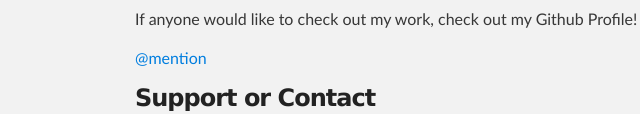
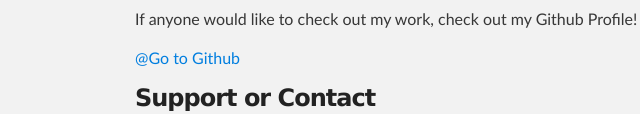
Before and after one commit to hoblermr17/hoblermr17.github.io, a plain HTML site: page index.html in a window 1280 px wide. Shown: the part 686-800 px from the top of the page, 185-825 px from the left. Drawn offline with Linux system fonts and the light colour scheme.

Commit message:
Update index.html

```diff
--- a/index.html
+++ b/index.html
@@ -45,7 +45,7 @@
 <h3>
 <a id="authors-and-contributors" class="anchor" href="#authors-and-contributors" aria-hidden="true"><span class="octicon octicon-link"></span></a>Authors and Contributors</h3>
 
-<p>If anyone would like to check out my work, check out my Github Profile! </p><a href="https://github.com/hoblermr17" class="user-mention">@mention</a>
+<p>If anyone would like to check out my work, check out my Github Profile! </p><a href="https://github.com/hoblermr17" class="user-Go to Github">@Go to Github</a>
 
 <h3>
 <a id="support-or-contact" class="anchor" href="#support-or-contact" aria-hidden="true"><span class="octicon octicon-link"></span></a>Support or Contact</h3>
```
